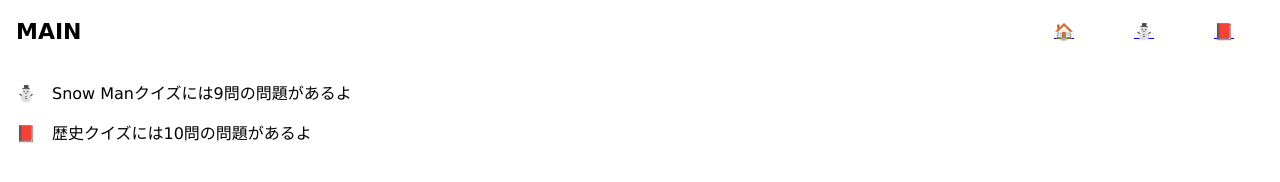
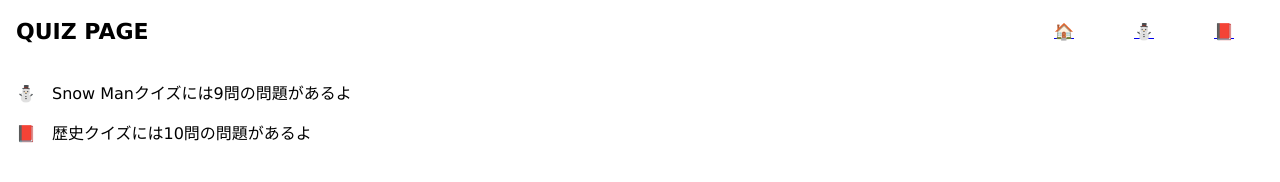
Before and after one commit to lily-fleur/QuizPage, a plain HTML site: page JsQuizPractice/index.html in a window 1280 px wide. Drawn offline with nearby package versions, Linux system fonts and the light colour scheme.

Commit message:
Update index.html
change logo

```diff
--- a/JsQuizPractice/index.html
+++ b/JsQuizPractice/index.html
@@ -10,7 +10,7 @@
 <body>
   <header>
     <div class="logo">
-      <h1>MAIN</h1>
+      <h1>QUIZ PAGE</h1>
     </div>
 
 
```
